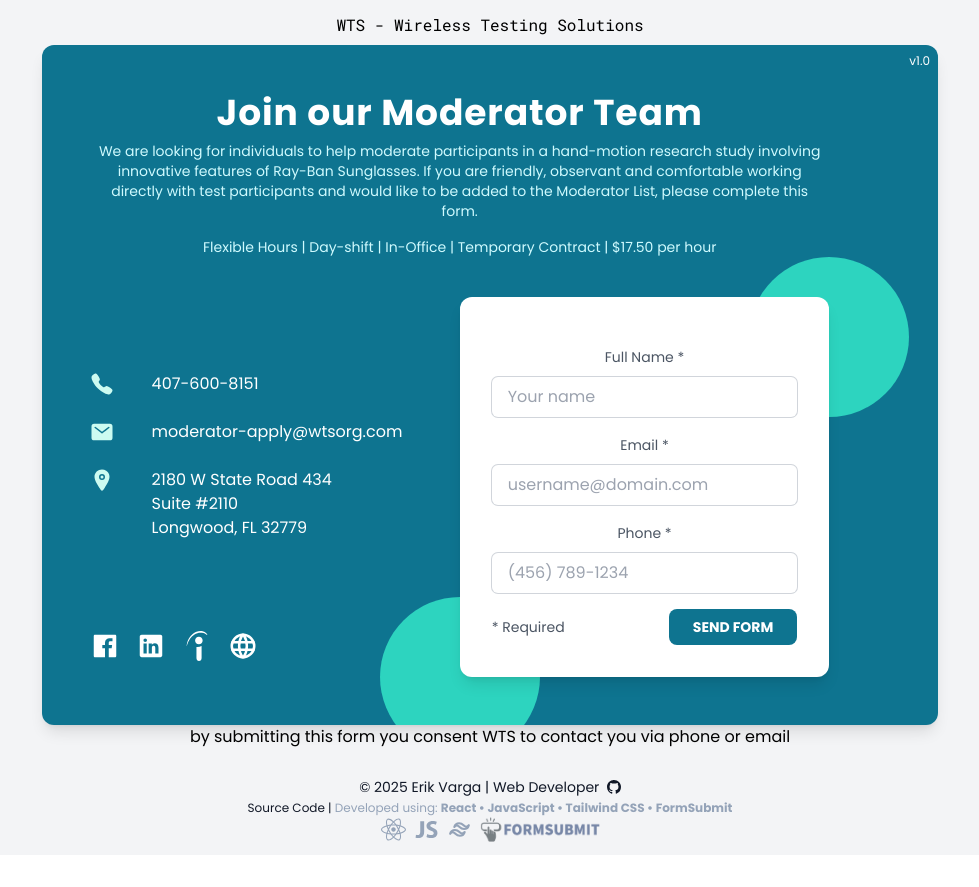
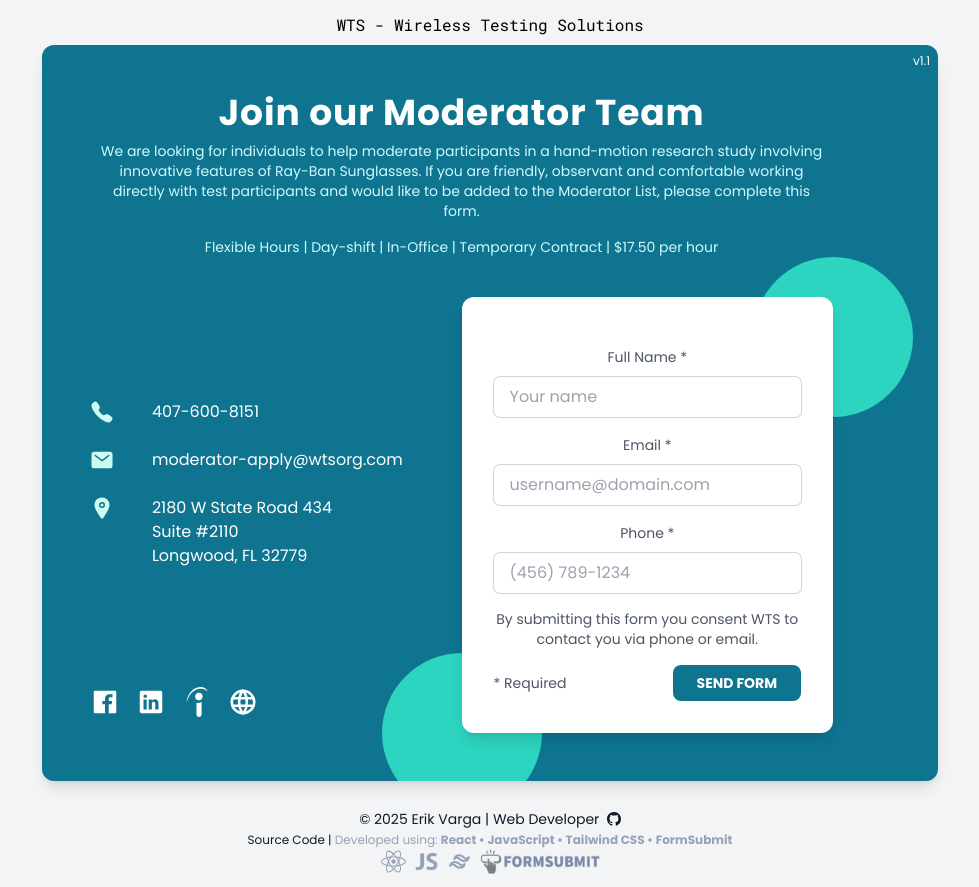
Before and after one commit to Erik-Varga/wts-moderator-form, a React (Vite) app: page / in a window 1280 px wide. Shown: the whole page, without its empty margins (150-1129 px from the left). Before the commit the page ends 855 px from the top, so only its background shows below. Built offline with nearby package versions, Linux system fonts and the light colour scheme.

Commit message:
updated form

```diff
--- a/src/App.jsx
+++ b/src/App.jsx
@@ -127,6 +127,9 @@ function App() {
                           <textarea type="text" name="message" id="message" placeholder='Message' rows="4" className='ring-1 ring-gray-300 w-full rounded-md px-4 py-2 mt-2 outline-none focus:ring-2 focus:ring-teal-300' ></textarea>
                         </div> */}
 
+                        <div className='text-sm'>
+                        By submitting this form you consent WTS to contact you via phone or email.
+                        </div>
                         <div className='flex justify-between items-center'>
                           <span className='text-sm'>* Required </span>
                           <button className="inline-block self-end bg-cyan-700 text-white font-bold rounded-lg px-6 py-2 uppercase text-sm"
@@ -143,10 +146,10 @@ function App() {
               </div>
             </div>
 
-          <span className='text-xs p-2'>v1.0</span>
+          <span className='text-xs p-2'>v1.1</span>
           </div>
         </div>
-        by submitting this form you consent WTS to contact you via phone or email
+
         <Footer />
       </div>
     </body>
```
Lines whose indentation alone changed are shown as unchanged.
